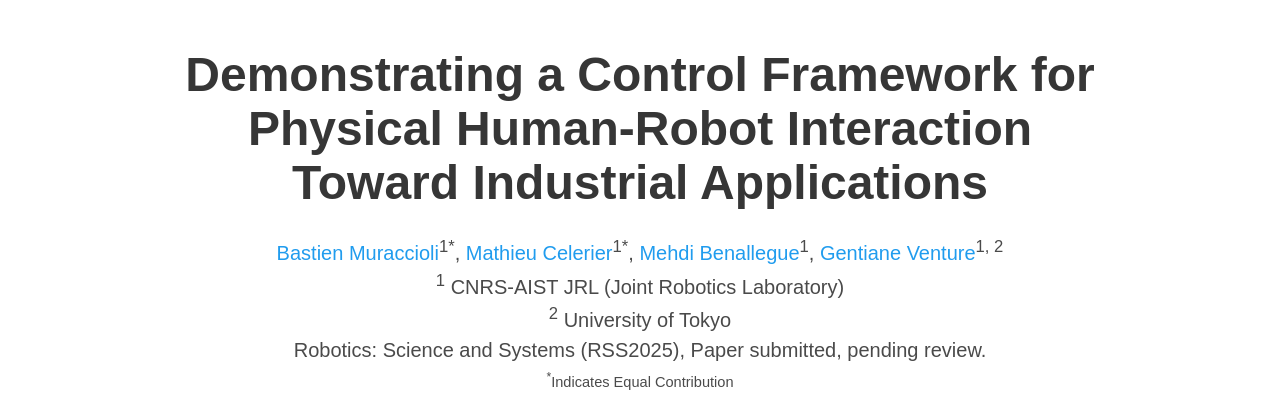
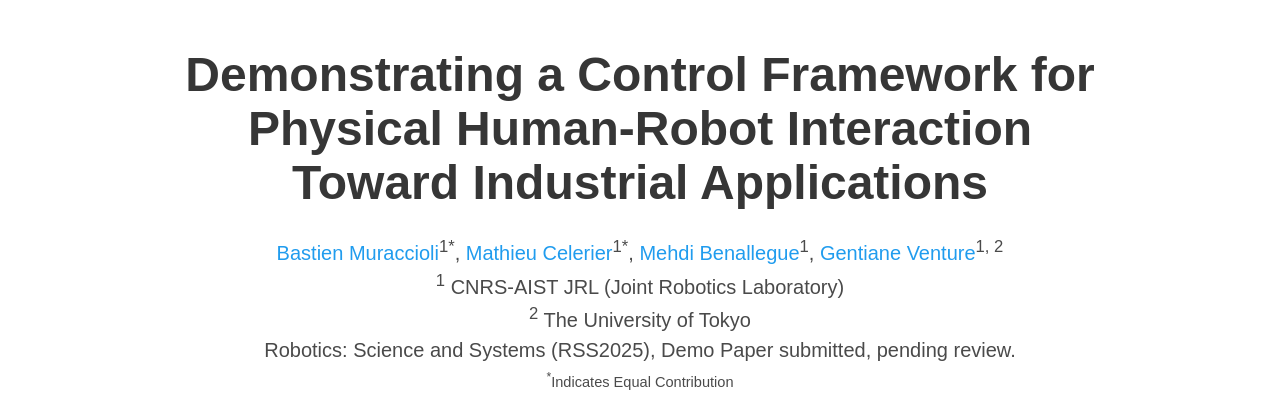
Before and after one commit to industry-ready-phri/industry-ready-phri.github.io, a plain HTML site: page index.html in a window 1280 px wide. Shown: the top 404 px of the page. Drawn offline with nearby package versions, Linux system fonts and the light colour scheme; some icons are missing; a web font is replaced by a local one.

Commit message:
Update index.html

```diff
--- a/index.html
+++ b/index.html
@@ -71,8 +71,8 @@
                 <div class="is-size-5 publication-authors">
                   <span class="author-block">
                     <sup>1</sup> CNRS-AIST JRL (Joint Robotics Laboratory)<br>
-                    <sup>2</sup> University of Tokyo<br>
-                    Robotics: Science and Systems (RSS2025), Paper submitted, pending review.</span>
+                    <sup>2</sup> The University of Tokyo<br>
+                    Robotics: Science and Systems (RSS2025), Demo Paper submitted, pending review.</span>
                     <span class="eql-cntrb"><small><br><sup>*</sup>Indicates Equal Contribution</small></span>
                   </div>
 
```
